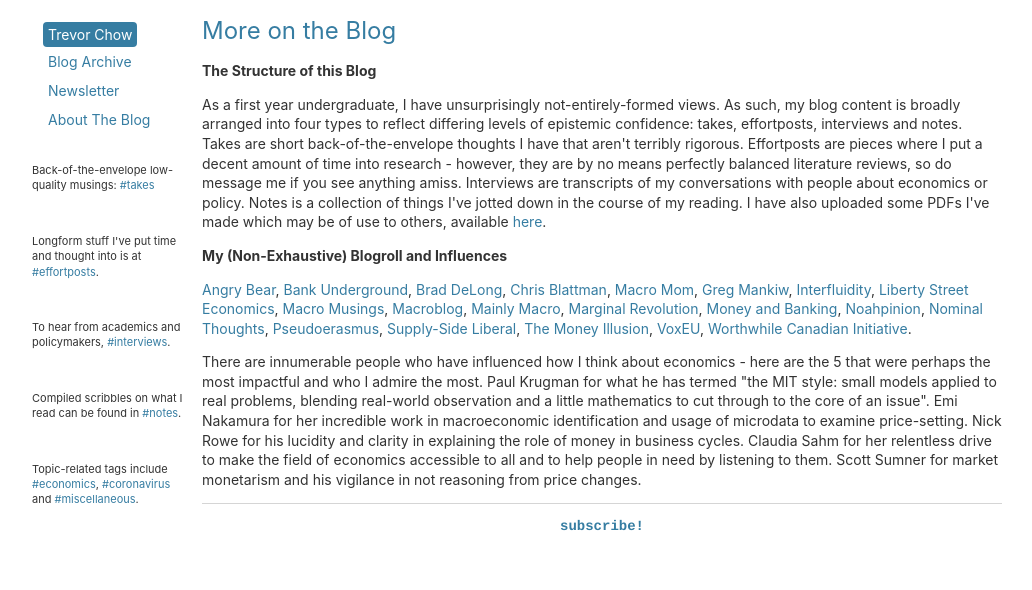
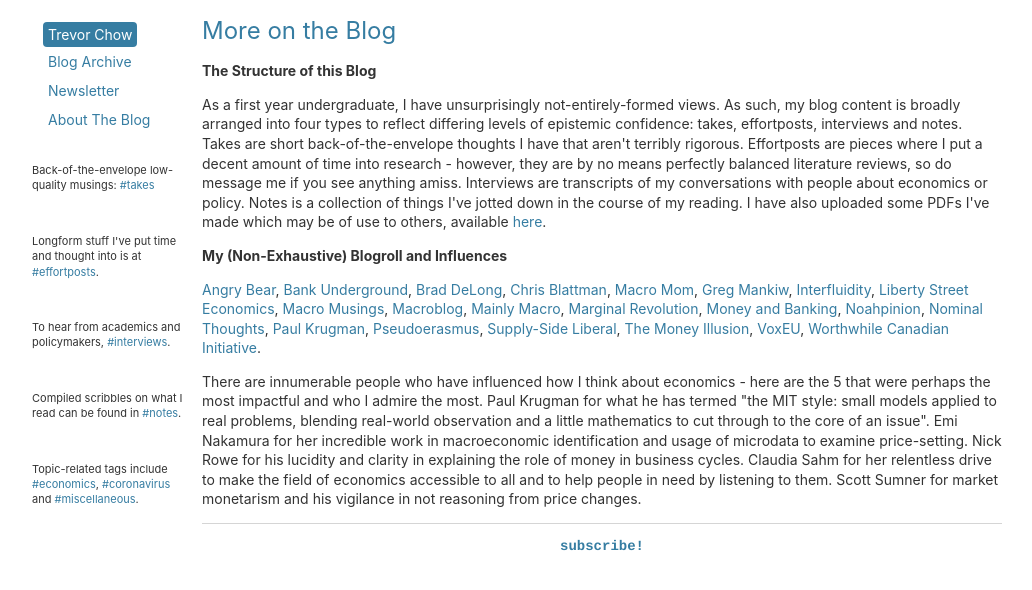
Before and after one commit to tmychow/tmychow.github.io, a Jekyll site: the page built from about/index.html, in a window 1280 px wide. Shown: the top 590 px of the page, without its empty margins (28-1060 px from the left). Built offline with Jekyll 4.4.1, drawn with Linux system fonts in a browser that asks for light colours.

Commit message:
Update index.html

```diff
--- a/about/index.html
+++ b/about/index.html
@@ -7,6 +7,6 @@
 	<p><strong>The Structure of this Blog</strong></p>
 	<p> As a first year undergraduate, I have unsurprisingly not-entirely-formed views. As such, my blog content is broadly arranged into four types to reflect differing levels of epistemic confidence: takes, effortposts, interviews and notes. Takes are short back-of-the-envelope thoughts I have that aren't terribly rigorous. Effortposts are pieces where I put a decent amount of time into research - however, they are by no means perfectly balanced literature reviews, so do message me if you see anything amiss. Interviews are transcripts of my conversations with people about economics or policy. Notes is a collection of things I've jotted down in the course of my reading. I have also uploaded some PDFs I've made which may be of use to others, available <a href="/usefulfiles">here</a>.</p>
 	<p><strong>My (Non-Exhaustive) Blogroll and Influences</strong></p>
-	<p><a href="https://angrybearblog.com/">Angry Bear</a>, <a href="https://bankunderground.co.uk/">Bank Underground</a>, <a href="https://delong.typepad.com/">Brad DeLong</a>, <a href="https://chrisblattman.com/">Chris Blattman</a>, <a href="http://macromomblog.com/">Macro Mom</a>, <a href="https://gregmankiw.blogspot.com/">Greg Mankiw</a>, <a href="https://interfluidity.com/">Interfluidity</a>, <a href="https://libertystreeteconomics.newyorkfed.org/">Liberty Street Economics</a>, <a href="https://macromarketmusings.blogspot.com/">Macro Musings</a>, <a href="https://www.frbatlanta.org/blogs/macroblog/">Macroblog</a>, <a href="https://mainlymacro.blogspot.com/">Mainly Macro</a>, <a href="https://marginalrevolution.com/">Marginal Revolution</a>, <a href="https://www.moneyandbanking.com/">Money and Banking</a>, <a href="noahpinion.substack.com">Noahpinion</a>, <a href="https://www.nominalthoughts.com/">Nominal Thoughts</a>, <a href="https://pseudoerasmus.com/">Pseudoerasmus</a>, <a href="https://blog.supplysideliberal.com/">Supply-Side Liberal</a>, <a href="https://www.themoneyillusion.com/">The Money Illusion</a>, <a href="https://voxeu.org/">VoxEU</a>, <a href="https://worthwhile.typepad.com/">Worthwhile Canadian Initiative</a>.</p>
+	<p><a href="https://angrybearblog.com/">Angry Bear</a>, <a href="https://bankunderground.co.uk/">Bank Underground</a>, <a href="https://delong.typepad.com/">Brad DeLong</a>, <a href="https://chrisblattman.com/">Chris Blattman</a>, <a href="http://macromomblog.com/">Macro Mom</a>, <a href="https://gregmankiw.blogspot.com/">Greg Mankiw</a>, <a href="https://interfluidity.com/">Interfluidity</a>, <a href="https://libertystreeteconomics.newyorkfed.org/">Liberty Street Economics</a>, <a href="https://macromarketmusings.blogspot.com/">Macro Musings</a>, <a href="https://www.frbatlanta.org/blogs/macroblog/">Macroblog</a>, <a href="https://mainlymacro.blogspot.com/">Mainly Macro</a>, <a href="https://marginalrevolution.com/">Marginal Revolution</a>, <a href="https://www.moneyandbanking.com/">Money and Banking</a>, <a href="noahpinion.substack.com">Noahpinion</a>, <a href="https://www.nominalthoughts.com/">Nominal Thoughts</a>, <a href="https://paulkrugman.substack.com/">Paul Krugman</a>, <a href="https://pseudoerasmus.com/">Pseudoerasmus</a>, <a href="https://blog.supplysideliberal.com/">Supply-Side Liberal</a>, <a href="https://www.themoneyillusion.com/">The Money Illusion</a>, <a href="https://voxeu.org/">VoxEU</a>, <a href="https://worthwhile.typepad.com/">Worthwhile Canadian Initiative</a>.</p>
 	<p> There are innumerable people who have influenced how I think about economics - here are the 5 that were perhaps the most impactful and who I admire the most. Paul Krugman for what he has termed "the MIT style: small models applied to real problems, blending real-world observation and a little mathematics to cut through to the core of an issue". Emi Nakamura for her incredible work in macroeconomic identification and usage of microdata to examine price-setting. Nick Rowe for his lucidity and clarity in explaining the role of money in business cycles. Claudia Sahm for her relentless drive to make the field of economics accessible to all and to help people in need by listening to them. Scott Sumner for market monetarism and his vigilance in not reasoning from price changes. </p>
 </div><!-- /.blurb -->
```
